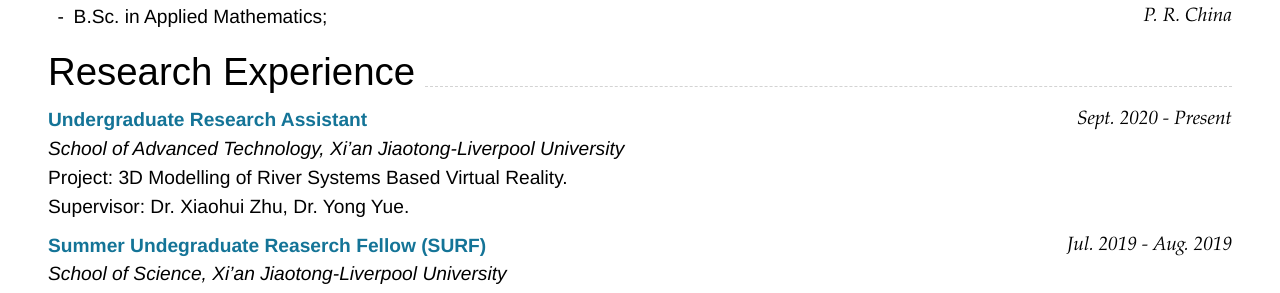
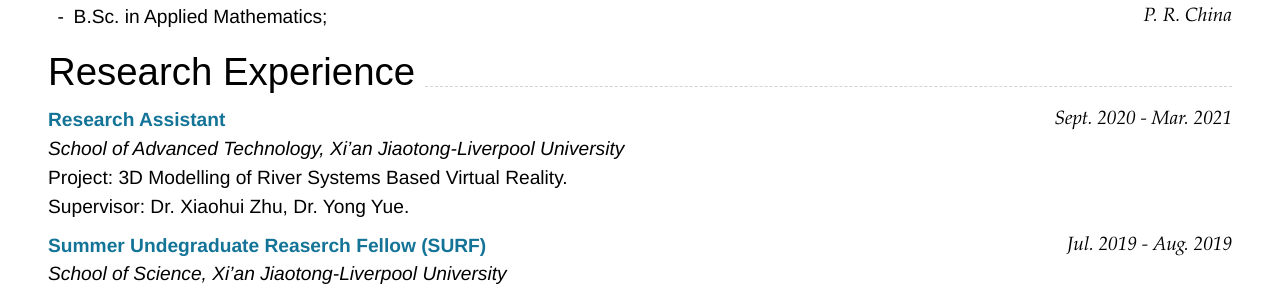
Before and after one commit to RoboDD/ziniu-cv, a Jekyll site: the page built from index.md, in a window 1280 px wide. Shown: the part 316-609 px from the top of the page. Built offline with Jekyll 4.4.1, drawn with Linux system fonts in a browser that asks for light colours; nearby versions of some CDN libraries; part of the change alters nothing that is shown.

Commit message:
Update index.md

```diff
--- a/index.md
+++ b/index.md
@@ -52,8 +52,13 @@ _2019 SURF Poster Day._<br>
 [[PDF]()]
 -->
 ## Research Experience
-
-### [**Undergraduate Research Assistant**]() `Sept. 2020 - Present`
+<!--
+### [**Research Assistant**]() `Apr. 2021 - Present`
+_School of Advanced Technology, Xi'an Jiaotong-Liverpool University_<br>
+Project: Development of UAV for Onsite Water Sampling.<br>
+Supervisor: Dr. Xiaohui Zhu, Dr. Yong Yue.<br>
+-->
+### [**Research Assistant**]() `Sept. 2020 - Mar. 2021`
 
 _School of Advanced Technology, Xi'an Jiaotong-Liverpool University_<br>
 Project: 3D Modelling of River Systems Based Virtual Reality.<br>
```
